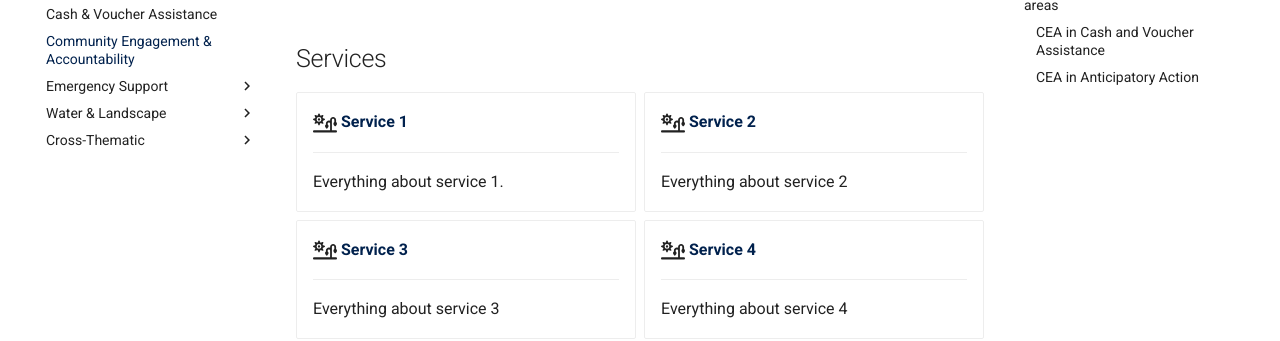
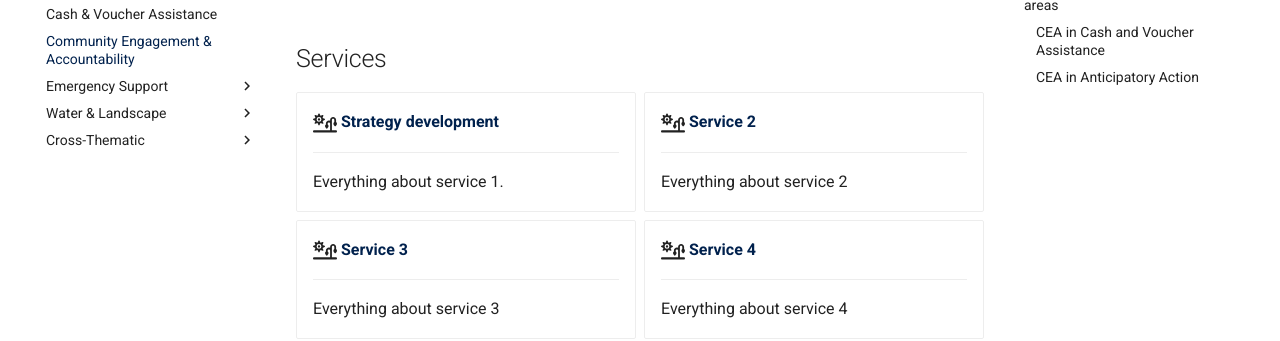
Before and after one commit to rodekruis/data-service-catalogue, an MkDocs documentation site: the page built from docs/cea/index.md, in a window 1280 px wide and 900 px high, scrolled down 411 px. Shown: the part 148-489 px from the top of the window. Built offline with MkDocs 1.6.1 and Material for MkDocs 9.7.7, drawn with Linux system fonts in a browser that asks for light colours; plug-ins that fetch from the network failed and are left out.

Commit message:
Update index.md

```diff
--- a/docs/cea/index.md
+++ b/docs/cea/index.md
@@ -12,7 +12,7 @@ See more about Community Engagement and Accountability on **[our website](https:
 <!-- markdownlint-disable -->
 <div class="grid cards" markdown>
 
--   :fontawesome-solid-sun-plant-wilt:{ .lg .middle } [__Service 1__](service1.md)
+-   :fontawesome-solid-sun-plant-wilt:{ .lg .middle } [__Strategy development__](strategy_development.md)
 
     ---
 
```
